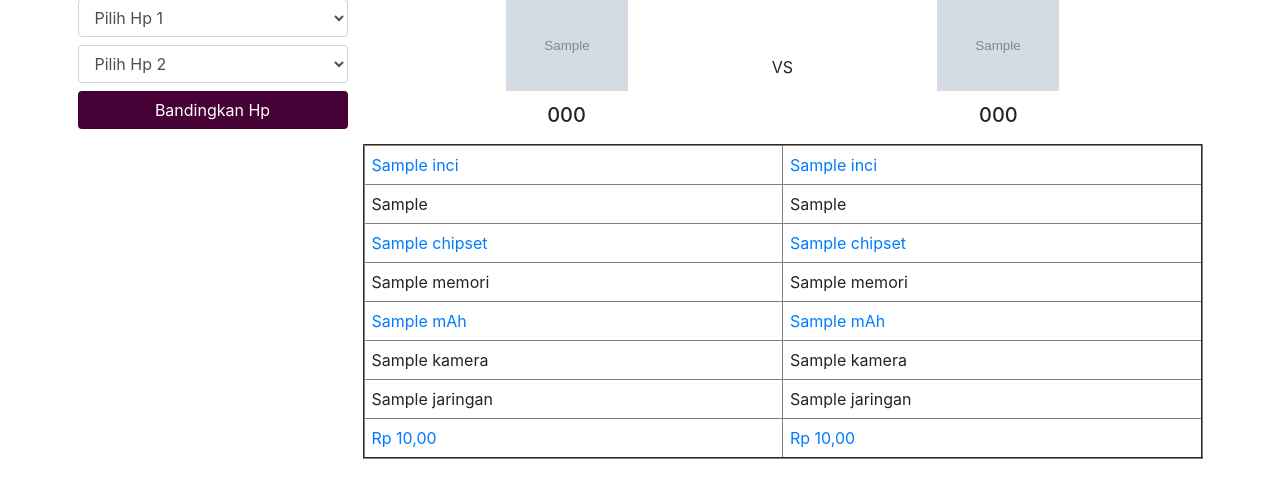
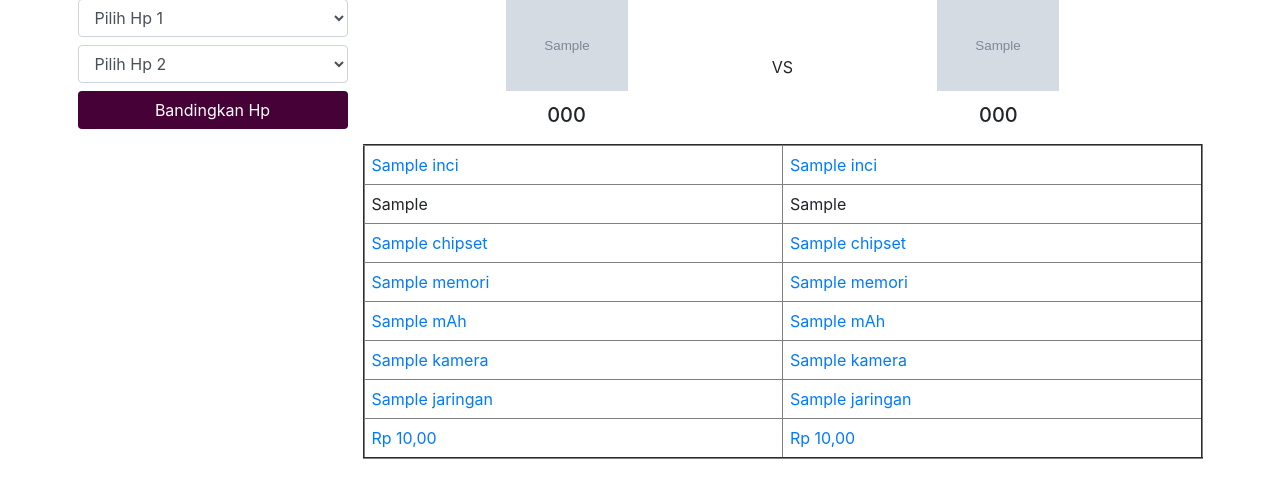
Before and after one commit to meinalisaa/WGadget, a CodeIgniter 4 app: the page made by app/Views/pages/hasil_perbandingan.php in a window 1280 px wide. Shown: the part 139-637 px from the top of the page. Run offline with PHP 8.4 and a stand-in for CodeIgniter, Linux system fonts and the light colour scheme; the template is opened without the code that fills it: most values are stand-ins (such as "Sample title", 1, 10 or a date in 2020); grey boxes marked "Sample" are stand-in pictures; some libraries are stand-ins or nearby versions.

Commit message:
finishing compare

```diff
--- a/app/Views/pages/hasil_perbandingan.php
+++ b/app/Views/pages/hasil_perbandingan.php
@@ -91,8 +91,16 @@
           </tr>
 
           <tr>
-            <td style="padding: 7px"><?= $hp_1['memori'] ?></td>
-            <td style="padding: 7px"><?= $hp_2['memori'] ?></td>
+            <?php if(strlen($hp_1['memori']) < strlen($hp_2['memori'])) : ?>
+                <td style="padding: 7px" class="text-danger"><?= $hp_1['memori'] ?></td>
+                <td style="padding: 7px" class="text-success"><?= $hp_2['memori'] ?></td>
+            <?php elseif(strlen($hp_1['memori']) > strlen($hp_2['memori'])) : ?>
+              <td style="padding: 7px" class="text-success"><?= $hp_1['memori'] ?></td>
+              <td style="padding: 7px" class="text-danger"><?= $hp_2['memori'] ?></td>
+            <?php else : ?>
+              <td style="padding: 7px" class="text-primary"><?= $hp_1['memori'] ?></td>
+              <td style="padding: 7px" class="text-primary"><?= $hp_2['memori'] ?></td>
+            <?php endif ?>
           </tr>
 
           <tr>
@@ -109,17 +117,47 @@
           </tr>
 
           <tr>
-            <td style="padding: 7px"><?= $hp_1['kamera'] ?></td>
-            <td style="padding: 7px"><?= $hp_2['kamera'] ?></td>
+            <?php if(strlen($hp_1['kamera']) < strlen($hp_2['kamera'])) : ?>
+                <td style="padding: 7px" class="text-danger"><?= $hp_1['kamera'] ?></td>
+                <td style="padding: 7px" class="text-success"><?= $hp_2['kamera'] ?></td>
+            <?php elseif(strlen($hp_1['kamera']) > strlen($hp_2['kamera'])) : ?>
+              <td style="padding: 7px" class="text-success"><?= $hp_1['kamera'] ?></td>
+              <td style="padding: 7px" class="text-danger"><?= $hp_2['kamera'] ?></td>
+            <?php else : ?>
+              <td style="padding: 7px" class="text-primary"><?= $hp_1['kamera'] ?></td>
+              <td style="padding: 7px" class="text-primary"><?= $hp_2['kamera'] ?></td>
+            <?php endif ?>
           </tr>
 
           <tr>
-            <td style="padding: 7px"><?= $hp_1['jaringan'] ?></td>
-            <td style="padding: 7px"><?= $hp_2['jaringan'] ?></td>
+            <?php if(strlen($hp_1['jaringan']) < strlen($hp_2['jaringan'])) : ?>
+                <td style="padding: 7px" class="text-danger"><?= $hp_1['jaringan'] ?></td>
+                <td style="padding: 7px" class="text-success"><?= $hp_2['jaringan'] ?></td>
+            <?php elseif(strlen($hp_1['jaringan']) > strlen($hp_2['jaringan'])) : ?>
+              <td style="padding: 7px" class="text-success"><?= $hp_1['jaringan'] ?></td>
+              <td style="padding: 7px" class="text-danger"><?= $hp_2['jaringan'] ?></td>
+            <?php else : ?>
+              <td style="padding: 7px" class="text-primary"><?= $hp_1['jaringan'] ?></td>
+              <td style="padding: 7px" class="text-primary"><?= $hp_2['jaringan'] ?></td>
+            <?php endif ?>
           </tr>
 
           <tr>
             <?php if($hp_1['harga'] < $hp_2['harga']) : ?>
+              <td style="padding: 7px" class="text-success">
+                <?php
+                  $harga = "Rp ".number_format($hp_1['harga'],2,',','.');
+                  echo $harga;
+                ?>
+              </td>
+
+              <td style="padding: 7px" class="text-danger">
+                <?php
+                  $harga = "Rp ".number_format($hp_2['harga'],2,',','.');
+                  echo $harga;
+                ?>
+              </td>
+            <?php elseif($hp_1['harga'] > $hp_2['harga']) : ?>
               <td style="padding: 7px" class="text-danger">
                 <?php
                   $harga = "Rp ".number_format($hp_1['harga'],2,',','.');
@@ -128,20 +166,6 @@
               </td>
 
               <td style="padding: 7px" class="text-success">
-                <?php
-                  $harga = "Rp ".number_format($hp_2['harga'],2,',','.');
-                  echo $harga;
-                ?>
-              </td>
-            <?php elseif($hp_1['harga'] > $hp_2['harga']) : ?>
-              <td style="padding: 7px" class="text-success">
-                <?php
-                  $harga = "Rp ".number_format($hp_1['harga'],2,',','.');
-                  echo $harga;
-                ?>
-              </td>
-
-              <td style="padding: 7px" class="text-danger">
                 <?php
                   $harga = "Rp ".number_format($hp_2['harga'],2,',','.');
                   echo $harga;
```
